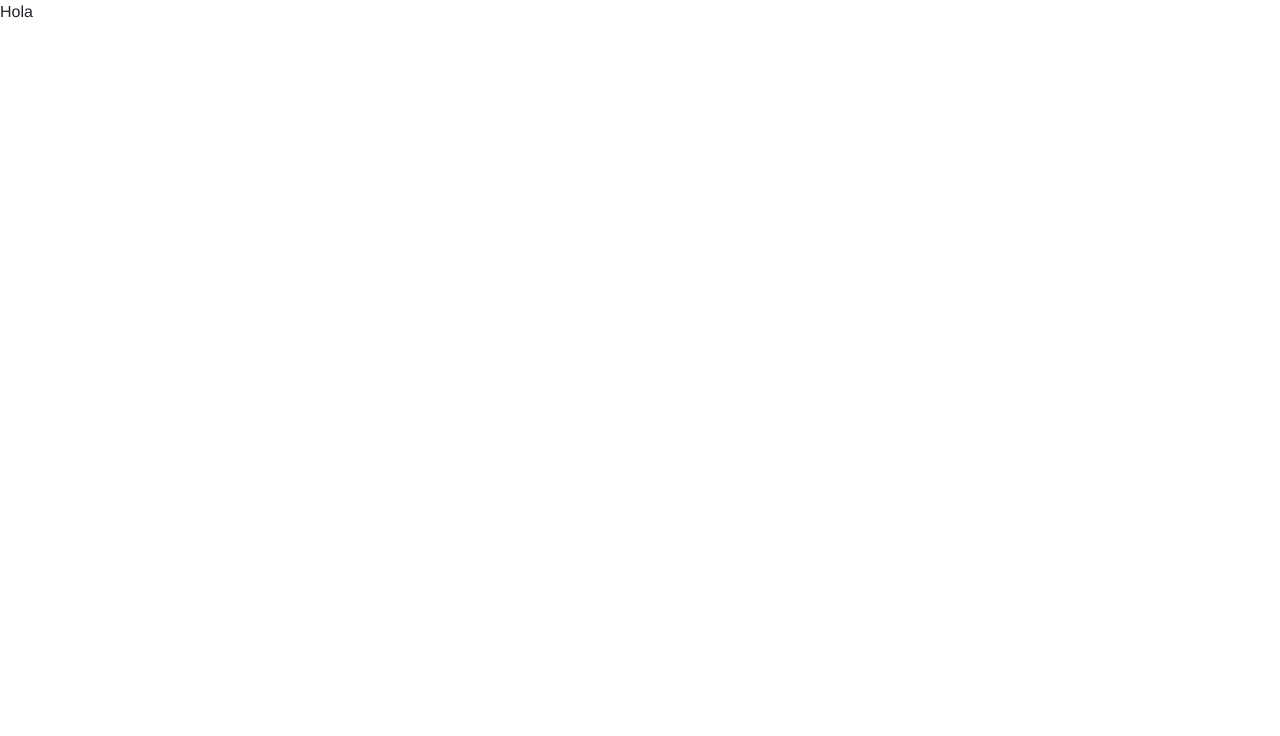
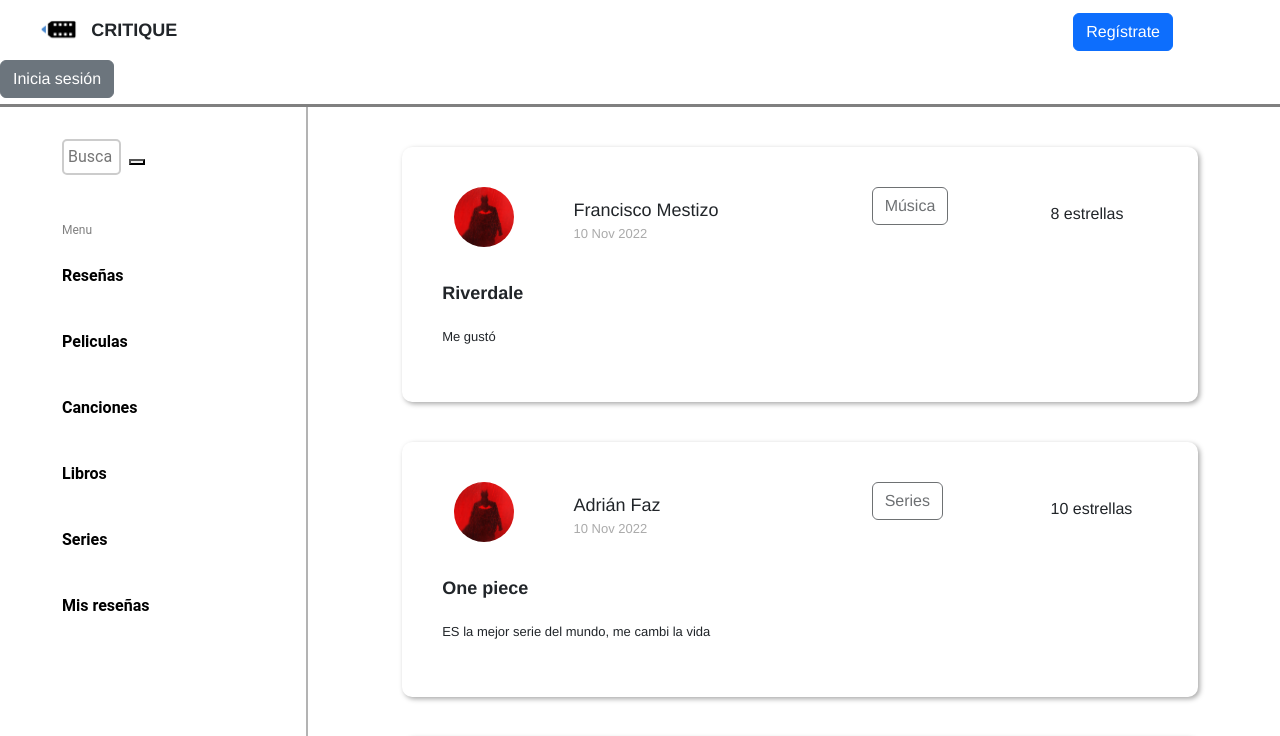
Before and after one commit to FranciscoMest02/critique, a Vue app: page /crearpost in a window 1280 px wide. Shown: the top 736 px of the page. Built offline with nearby package versions, Linux system fonts and the light colour scheme.

Commit message:
Home creado

```diff
--- a/src/components/Home.vue
+++ b/src/components/Home.vue
@@ -1,11 +1,42 @@
 <template>
-    <p>Hola</p>
+    <div>
+        <Header />
+        <b-container fluid>
+            <b-row>
+                <b-col cols="3">
+                    <Sidebar />
+                </b-col>
+                <b-col cols="9">
+                    <div class="publications">
+                        <Post username="Francisco Mestizo" date="10 Nov 2022" title="Riverdale" review="Me gustó" category="Música" rating="8" />
+                        <Post username="Adrián Faz" date="10 Nov 2022" title="One piece" review="ES la mejor serie del mundo, me cambi la vida" category="Series" rating="10" />
+                        <Post username="Cristina Hernández" date="10 Nov 2022" title="Andor" review="Lorem ipsum dolor sit amet, consectetur adipiscing elit. Praesent ultrices neque et augue feugiat, mollis semper diam aliquam. Praesent vulputate ex sit amet tellus commodo condimentum. Duis tincidunt iaculis ligula, quis dignissim est mollis vitae. Mauris venenatis nulla vitae mauris fermentum accumsan. Etiam varius ullamcorper dolor vel tempus. Suspendisse eu est turpis. Phasellus lorem diam, malesuada id faucibus sed, commodo at libero. Class aptent taciti sociosqu ad litora torquent per conubia nostra, per inceptos himenaeos. Morbi dapibus et libero et sagittis. Sed euismod maximus risus, eget semper purus eleifend vitae.
+Ut non fringilla purus. Sed ornare imperdiet urna, at vestibulum arcu aliquet in. Fusce vehicula viverra diam, vitae ullamcorper arcu bibendum semper. In dapibus non elit a ultrices. Nunc odio nisi, fermentum et tincidunt quis, semper rhoncus purus. Sed sit amet purus justo. Vivamus scelerisque felis eu justo fringilla interdum. Curabitur convallis, urna sit amet accumsan suscipit, turpis mauris convallis nunc, et volutpat risus lectus at lectus. Duis vehicula felis et augue mattis tristique. Orci varius natoque penatibus et magnis dis parturient montes, nascetur ridiculus mus. Praesent rhoncus, mi vitae iaculis lacinia, sem justo mattis nibh, a placerat nisl tortor cursus neque. Vestibulum sagittis laoreet massa id vestibulum. Maecenas sed." category="Música" rating="8" />
+                        <Post username="Diana Laura" date="10 Nov 2022" title="Harry potter" review="Me gustó" category="Música" rating="8" />
+                    </div>
+                </b-col>
+            </b-row>
+        </b-container>
+    </div>
 </template>
 
 <script>
+import Post from './Post.vue'
+import Sidebar from './Sidebar.vue'
+import Header from './Header.vue'
 
 export default {
-
+    name: 'Home',
+    components: {
+        Post, Sidebar, Header
+    }
 }
 
 </script>
+
+
+<style scoped>
+.publications{
+    padding-bottom: 50px;
+}
+</style>
--- a/src/components/NuevoPost.vue
+++ b/src/components/NuevoPost.vue
@@ -32,7 +32,6 @@
 
 
     </div>
-
 </div>
 
 </template>
--- a/src/components/Post.vue
+++ b/src/components/Post.vue
@@ -3,14 +3,14 @@
         <div class="post">
             <b-container>
                 <b-row>
-                    <b-col cols="1">
+                    <b-col cols="2">
                         <img class="profilePicture" alt="Profile picture" src="../assets/imageLogin.jpg"/>
                     </b-col>
-                    <b-col cols="6">
+                    <b-col cols="5">
                         <p class="username">{{username}}</p>
                         <p class="date">{{date}}</p>
                     </b-col>
-                    <b-col cols="3"><b-button disabled variant="outline-dark" size="lg">{{category}}</b-button></b-col>
+                    <b-col cols="3"><b-button disabled variant="outline-dark">{{category}}</b-button></b-col>
                     <b-col cols="2"><p class="postInfo">{{rating}} estrellas</p></b-col>
                 </b-row>
             </b-container>
@@ -42,22 +42,23 @@ export default {
     padding: 40px;
     border-radius: 10px;
     margin: auto;
+    margin-top: 40px;
 }
 
 .title {
     font-weight: bold;
-    font-size: x-large;
+    font-size: large;
     margin-top: 20px;
 }
 
 .review{
-    font-size: medium;
+    font-size: small;
     margin-top: 20px;
 }
 
 .profilePicture {
-    width: 70px;
-    height: 70px;
+    width: 60px;
+    height: 60px;
     border-radius: 999px;
 }
 
--- a/src/components/Sidebar.vue
+++ b/src/components/Sidebar.vue
@@ -23,6 +23,14 @@
             <i class="fa fa-search"></i> <a href="#" class="web-bar-item"> {{ Category4 }} </a>
         </div>
 
+        <div class="link-container">
+            <i class="fa fa-search"></i> <a href="#" class="web-bar-item"> {{ Category5 }} </a>
+        </div>
+
+        <div class="link-container">
+            <i class="fa fa-search"></i> <a href="#" class="web-bar-item"> {{ Category6 }} </a>
+        </div>
+
     </div>
 </template>
 
@@ -34,14 +42,16 @@ export default {
             Category1: 'Reseñas',
             Category2: 'Peliculas',
             Category3: 'Canciones',
-            Category4: 'Libros'
+            Category4: 'Libros',
+            Category5: 'Series',
+            Category6: 'Mis reseñas'
         }
     }
 }
 
 </script>
 
-<style scooped>
+<style scoped>
 #sidebar {
     font-family: Roboto, system-ui, -apple-system, BlinkMacSystemFont, 'Segoe UI', Roboto, Oxygen, Ubuntu, Cantarell, 'Open Sans', 'Helvetica Neue', sans-serif;
     -webkit-font-smoothing: antialiased;
@@ -52,8 +62,7 @@ export default {
     max-width: 525px;
     padding: 16px 0px 16px 0px;
     height: 100%;
-    position:fixed!important;
-
+    border-right: 2px solid #b3b3b3;
 }
 
 h4 {
@@ -94,6 +103,7 @@ div a:hover{
   background-color: white;
 }
 
+
 .link-container{
     background: linear-gradient(90deg, #afd4ff, white) no-repeat right bottom / 0 var(--bg-h);
     transition: background-size 500ms;
@@ -109,7 +119,7 @@ div a:hover{
     display: block;
     margin: 16px 50px 16px 50px;
     text-align: left;
-
+    width: 80%;
 }
 
 
```
Also changed, not shown: src/components/NewPost.vue (deleted, +0 -49 lines).
